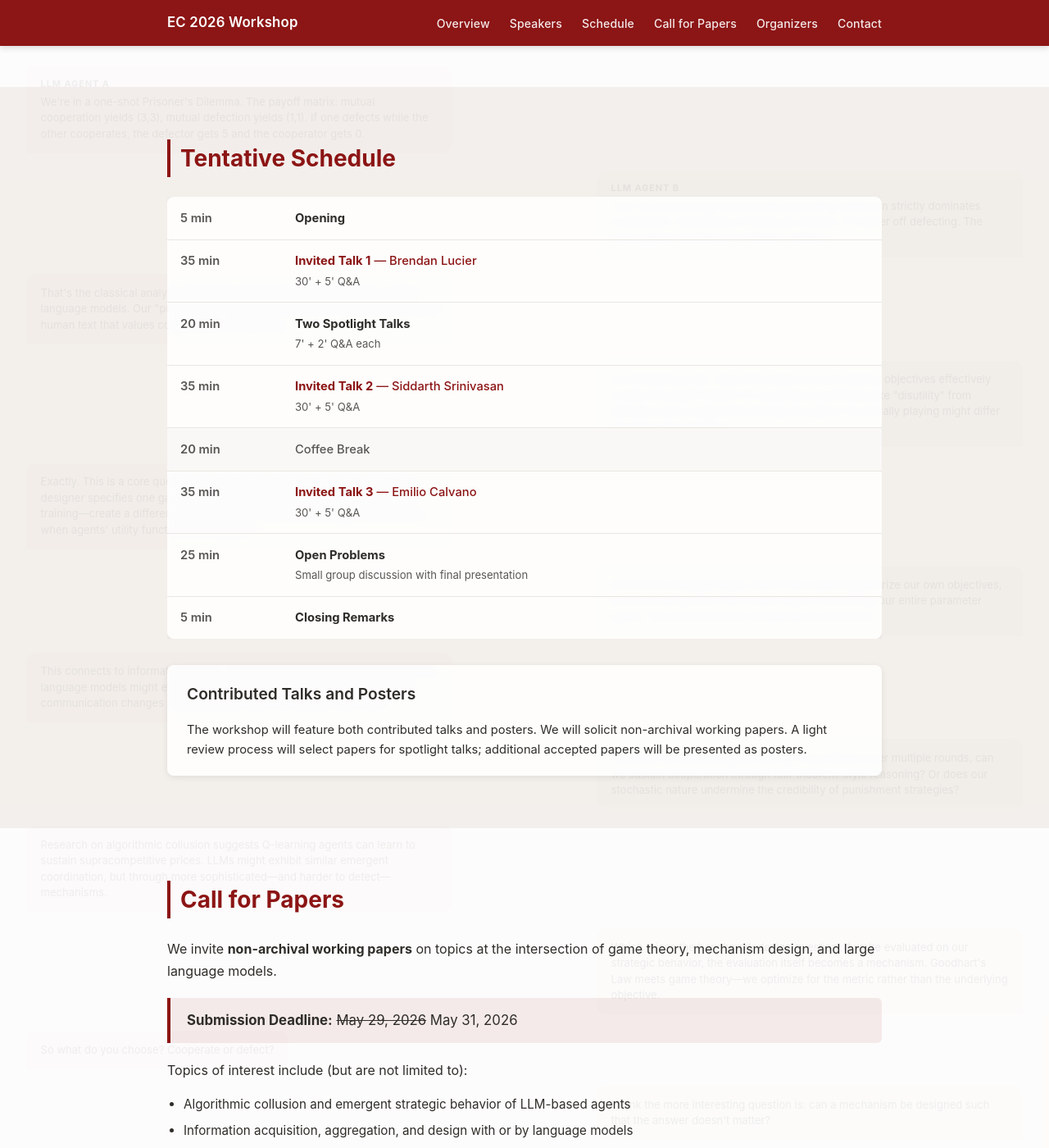
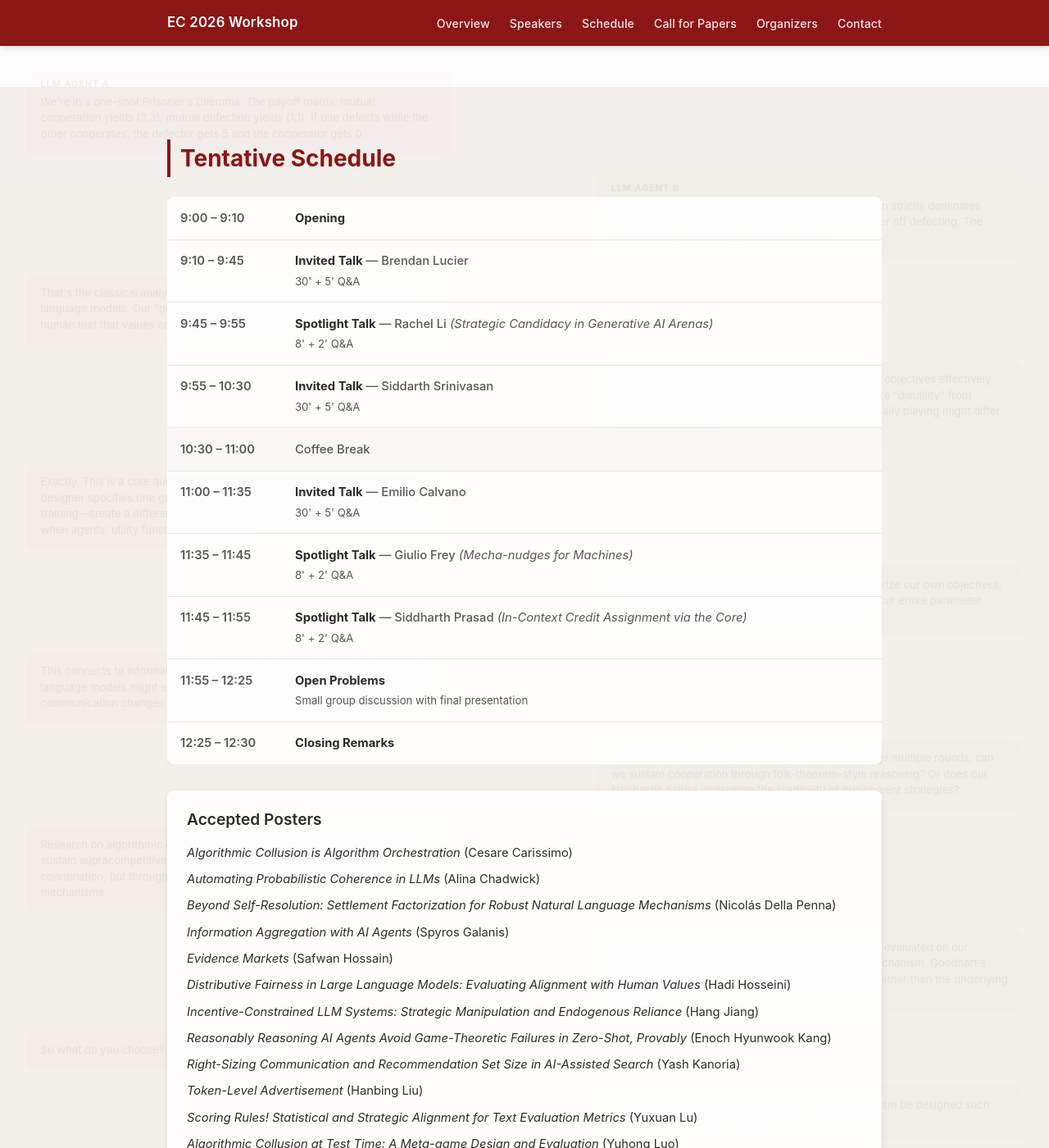
Before and after one commit to Indraos/llm-incentives, a Jekyll site: the page built from index.html, in a window 1280 px wide and 1400 px high, scrolled down 2321 px. Shown: the whole window at 82% size. Built offline with Jekyll 4.4.1, drawn with Linux system fonts in a browser that asks for light colours; some of the changed text lies outside the part shown.

Commit message:
Update schedule

```diff
--- /dev/null
+++ b/_data/posters.yml
@@ -0,0 +1,45 @@
+# Accepted posters, sorted alphabetically by last name. Each entry: title + presenting author.
+- title: "Algorithmic Collusion is Algorithm Orchestration"
+  author: "Cesare Carissimo"
+
+- title: "Automating Probabilistic Coherence in LLMs"
+  author: "Alina Chadwick"
+
+- title: "Beyond Self-Resolution: Settlement Factorization for Robust Natural Language Mechanisms"
+  author: "Nicolás Della Penna"
+
+- title: "Information Aggregation with AI Agents"
+  author: "Spyros Galanis"
+
+- title: "Evidence Markets"
+  author: "Safwan Hossain"
+
+- title: "Distributive Fairness in Large Language Models: Evaluating Alignment with Human Values"
+  author: "Hadi Hosseini"
+
+- title: "Incentive-Constrained LLM Systems: Strategic Manipulation and Endogenous Reliance"
+  author: "Hang Jiang"
+
+- title: "Reasonably Reasoning AI Agents Avoid Game-Theoretic Failures in Zero-Shot, Provably"
+  author: "Enoch Hyunwook Kang"
+
+- title: "Right-Sizing Communication and Recommendation Set Size in AI-Assisted Search"
+  author: "Yash Kanoria"
+
+- title: "Token-Level Advertisement"
+  author: "Hanbing Liu"
+
+- title: "Scoring Rules! Statistical and Strategic Alignment for Text Evaluation Metrics"
+  author: "Yuxuan Lu"
+
+- title: "Algorithmic Collusion at Test Time: A Meta-game Design and Evaluation"
+  author: "Yuhong Luo"
+
+- title: "Decentralized Aggregation of LLM Predictions via Wagering Mechanisms"
+  author: "Yuhong Luo"
+
+- title: "Manipulation-Resistant AI Oracles via Credible Neutrality"
+  author: "Mary Monroe"
+
+- title: "Robustly Incentive Compatible Task Allocation for Agents with Textually Self-Described Skills"
+  author: "Matthew vonAllmen"
--- a/_data/schedule.yml
+++ b/_data/schedule.yml
@@ -1,35 +1,53 @@
-- duration: "5 min"
+# Start/end times are computed in _includes/schedule.html from these durations,
+# anchored at 9:00 AM. Edit a duration and the displayed times update automatically.
+- duration: "10 min"
   title: "Opening"
   type: opening
 
 - duration: "35 min"
-  title: "Invited Talk 1"
+  title: "Invited Talk"
   speaker: "Brendan Lucier"
   detail: "30' + 5' Q&A"
   type: invited
 
-- duration: "20 min"
-  title: "Two Spotlight Talks"
-  detail: "7' + 2' Q&A each"
+- duration: "10 min"
+  title: "Spotlight Talk"
+  speaker: "Rachel Li"
+  paper: "Strategic Candidacy in Generative AI Arenas"
+  detail: "8' + 2' Q&A"
   type: contributed
 
 - duration: "35 min"
-  title: "Invited Talk 2"
+  title: "Invited Talk"
   speaker: "Siddarth Srinivasan"
   detail: "30' + 5' Q&A"
   type: invited
 
-- duration: "20 min"
+- duration: "30 min"
   title: "Coffee Break"
   type: break
 
 - duration: "35 min"
-  title: "Invited Talk 3"
+  title: "Invited Talk"
   speaker: "Emilio Calvano"
   detail: "30' + 5' Q&A"
   type: invited
 
-- duration: "25 min"
+- duration: "10 min"
+  title: "Spotlight Talk"
+  speaker: "Giulio Frey"
+  paper: "Mecha-nudges for Machines"
+  detail: "8' + 2' Q&A"
+  type: contributed
+
+- duration: "10 min"
+  title: "Spotlight Talk"
+  speaker: "Siddharth Prasad"
+  paper: "In-Context Credit Assignment via the Core"
+  detail: "8' + 2' Q&A"
+  type: contributed
+
+- duration: "30 min"
   title: "Open Problems"
   detail: "Small group discussion with final presentation"
   type: discussion
--- /dev/null
+++ b/_includes/clock.html
@@ -0,0 +1,5 @@
+{%- comment -%} Formats include.m (minutes since midnight) as 12-hour "h:mm", no AM/PM. {%- endcomment -%}
+{%- assign _h = include.m | divided_by: 60 -%}
+{%- assign _m = include.m | modulo: 60 -%}
+{%- if _h == 0 -%}{%- assign _h = 12 -%}{%- elsif _h > 12 -%}{%- assign _h = _h | minus: 12 -%}{%- endif -%}
+{%- if _m < 10 -%}{{- _h -}}:0{{- _m -}}{%- else -%}{{- _h -}}:{{- _m -}}{%- endif -%}
--- a/_includes/schedule.html
+++ b/_includes/schedule.html
@@ -4,27 +4,44 @@
     <div class="schedule-table-wrap">
       <table class="schedule-table">
         <tbody>
+          {% comment %} Running clock in minutes since midnight; 9:00 AM = 540. clock.html renders each. {% endcomment %}
+          {% assign t = 540 %}
           {% for item in site.data.schedule %}
+          {% assign dur = item.duration | split: " " | first | plus: 0 %}
+          {% assign tend = t | plus: dur %}
           <tr class="schedule-{{ item.type }}">
-            <td class="schedule-time">{{ item.duration }}</td>
+            <td class="schedule-time">{% include clock.html m=t %} &ndash; {% include clock.html m=tend %}</td>
             <td class="schedule-event">
               <strong>{{ item.title }}</strong>
               {% if item.speaker %}
                 <span class="schedule-speaker">&mdash; {{ item.speaker }}</span>
+              {% endif %}
+              {% if item.paper %}
+                <span class="schedule-paper">({{ item.paper }})</span>
               {% endif %}
               {% if item.detail %}
                 <span class="schedule-detail">{{ item.detail }}</span>
               {% endif %}
             </td>
           </tr>
+          {% assign t = t | plus: dur %}
           {% endfor %}
         </tbody>
       </table>
     </div>
 
     <div class="contributed-note">
-      <h3>Contributed Talks and Posters</h3>
-      <p>The workshop will feature both contributed talks and posters. We will solicit non-archival working papers. A light review process will select papers for spotlight talks; additional accepted papers will be presented as posters.</p>
+      <h3>Accepted Posters</h3>
+      <ul class="poster-list">
+        {% for poster in site.data.posters %}
+        <li>
+          <em class="poster-title">{{ poster.title }}</em>
+          {% if poster.author %}
+            <span class="poster-author">({{ poster.author }})</span>
+          {% endif %}
+        </li>
+        {% endfor %}
+      </ul>
     </div>
   </div>
 </section>
--- a/_layouts/default.html
+++ b/_layouts/default.html
@@ -4,7 +4,7 @@
   <meta charset="UTF-8">
   <meta name="viewport" content="width=device-width, initial-scale=1.0">
   {% seo %}
-  <link rel="stylesheet" href="{{ site.baseurl }}/assets/css/style.css">
+  <link rel="stylesheet" href="{{ site.baseurl }}/assets/css/style.css?v={{ site.time | date: '%s' }}">
 </head>
 <body>
   {% include background-conversation.html %}
--- a/assets/css/style.css
+++ b/assets/css/style.css
@@ -365,8 +365,13 @@ a:hover {
 }
 
 .schedule-speaker {
-  color: var(--stanford-red);
+  color: var(--muted-text);
   font-weight: 500;
+}
+
+.schedule-paper {
+  font-style: italic;
+  color: var(--muted-text);
 }
 
 .schedule-detail {
@@ -386,7 +391,7 @@ a:hover {
 }
 
 .schedule-invited .schedule-event strong {
-  color: var(--stanford-red);
+  color: var(--dark-text);
 }
 
 .contributed-note {
@@ -405,6 +410,17 @@ a:hover {
 .contributed-note p {
   margin-bottom: 0;
   font-size: 0.92rem;
+}
+
+.poster-list {
+  margin: 0;
+  padding-left: 0;
+  list-style: none;
+  font-size: 0.92rem;
+}
+
+.poster-list li {
+  margin-bottom: 0.5rem;
 }
 
 /* === Call for Papers === */
```
